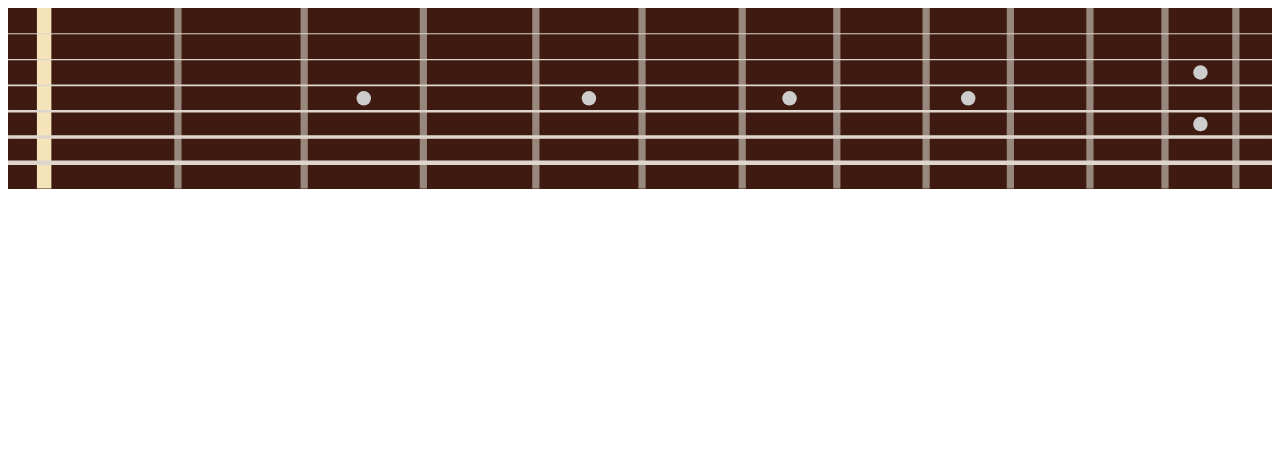
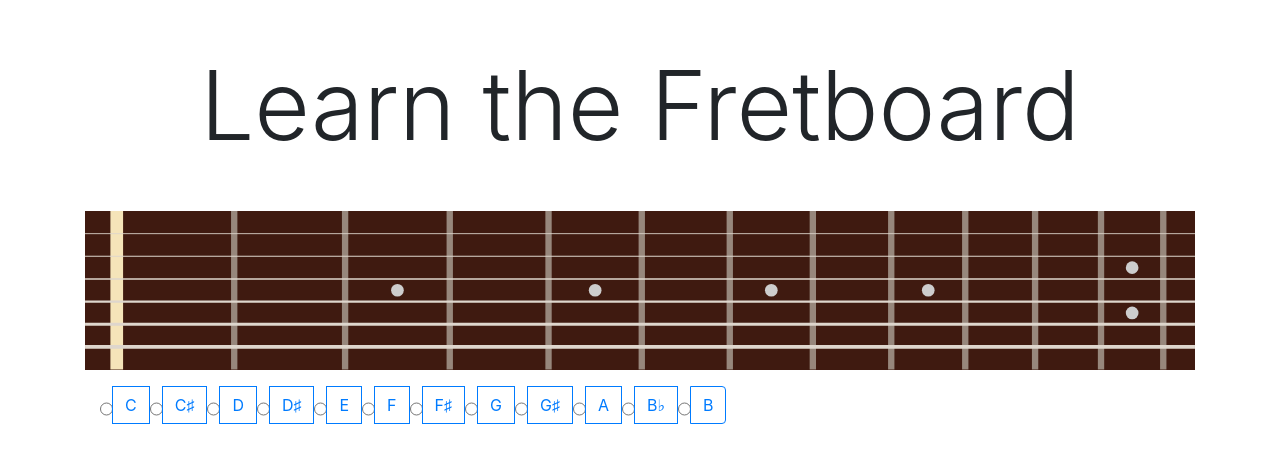
Before and after one commit to styopa/fretboard, a plain HTML site: page index.html in a window 1280 px wide. Drawn offline with nearby package versions, Linux system fonts and the light colour scheme.

Commit message:
Refactor, add Bootstrap

```diff
--- a/fretboard.js
+++ b/fretboard.js
@@ -1,3 +1,38 @@
+function addAttr(element, name, value) {
+  const attr = document.createAttribute(name);
+  attr.value = value;
+  element.setAttributeNode(attr);
+}
+
+function addChild(parnt, child_name, attrs, text) {
+  const child = document.createElement(child_name);
+  for (let name in attrs) {
+    addAttr(child, name, attrs[name]);
+  }
+  if (text !== undefined) {
+    child.appendChild(document.createTextNode(text));
+  }
+  parnt.appendChild(child);
+  return child;
+}
+
+function addText(parnt, text) {
+  parnt.appendChild(document.createTextNode(text));
+}
+
+class Notes {
+  static {
+    Notes.all = 'C C♯ D D♯ E F F♯ G G♯ A B♭ B'.split(' ');
+    Notes.natural = Notes.all.filter(str => str.length == 1);
+  }
+
+  static toId(label) {
+    return label.toLowerCase()
+      .replaceAll('♯', 'sharp')
+      .replaceAll('♭', 'flat');
+  }
+}
+
 class Fretboard {
   #svg;
   #width;
@@ -12,7 +47,7 @@ class Fretboard {
     this.#height = dimensions[3];
 
     const nut = this.addLine(true, this.#margin, 'nut');
-    this.addAttr(nut, 'stroke-width', 8);
+    addAttr(nut, 'stroke-width', 8);
 
     this.addInlays();
 
@@ -21,14 +56,14 @@ class Fretboard {
       let x = this.getFretX(i);
       //console.log(`Fret ${i} distance from nut ${Math.round(x)}`);
       let fret = this.addLine(true, x, 'fret');
-      this.addAttr(fret, 'stroke-width', 4);
+      addAttr(fret, 'stroke-width', 4);
     }
 
     // draw strings
     const gauges = [.011, .014, .018, .028, .038, .049];
     for (let i = 0; i < 6; i++) {
       let str = this.addLine(false, this.getStringY(i + 1), 'string');
-      this.addAttr(str, 'stroke-width', gauges[i] * 50);
+      addAttr(str, 'stroke-width', gauges[i] * 50);
     }
   }
 
@@ -37,7 +72,7 @@ class Fretboard {
       [pos, 0, 'V', this.#height] :
       [0, pos, 'H', this.#width];
     params.unshift('M');
-    return this.addChild(this.#svg, 'path', {
+    return this.addSvgChild(this.#svg, 'path', {
       d: params.join(' '),
       class: cls
     });
@@ -53,19 +88,13 @@ class Fretboard {
     return this.#height / 7 * i;
   }
 
-  addAttr(element, name, value) {
-    const attr = document.createAttribute(name);
-    attr.value = value;
-    element.setAttributeNode(attr);
-  }
-
-  addChild(parnt, child_name, attrs) {
+  addSvgChild(parnt, child_name, attrs) {
     const child = document.createElementNS(
       'http://www.w3.org/2000/svg',
       child_name
     );
     for (let name in attrs) {
-      this.addAttr(child, name, attrs[name]);
+      addAttr(child, name, attrs[name]);
     }
     parnt.appendChild(child);
     return child;
@@ -85,7 +114,7 @@ class Fretboard {
 
     for (let i of [3, 5, 7, 9]) {
       inlay_attrs.cx = this.getInlayX(i);
-      this.addChild(this.#svg, 'circle', inlay_attrs);
+      this.addSvgChild(this.#svg, 'circle', inlay_attrs);
     }
 
     // double inlay on 12th fret
@@ -93,12 +122,31 @@ class Fretboard {
     let inlay_y = this.#height * 5 / 14;
     for (let y of [inlay_y, this.#height - inlay_y]) {
       inlay_attrs.cy = y;
-      this.addChild(this.#svg, 'circle', inlay_attrs);
+      this.addSvgChild(this.#svg, 'circle', inlay_attrs);
     }
+  }
+}
+
+function addButtons() {
+  const radios = document.getElementById('note_radios');
+  for (let note of Notes.all) {
+    let id = Notes.toId(note);
+    addChild(radios, 'input', {
+      type: 'radio',
+      class: 'btn-check',
+      name: 'notes',
+      id: id,
+      autocomplete: 'off'
+    });
+    addChild(radios, 'label', {
+      class: 'btn btn-outline-primary',
+      for: id
+    }, note);
   }
 }
 
 window.addEventListener('load', function () {
   const svg = document.getElementById('fretboard');
   const f = new Fretboard(svg);
+  addButtons();
 }, false);
--- a/index.html
+++ b/index.html
@@ -2,10 +2,19 @@
 <html lang="en">
   <head>
     <title>Fretboard</title>
-    <script src="./fretboard.js"></script>
+    <meta name="viewport" content="width=device-width, initial-scale=1">
+    <link href="./css/bootstrap.min.css" rel="stylesheet">
     <link rel="stylesheet" href="fretboard.css" />
   </head>
   <body>
-    <svg id="fretboard" xmlns="http://www.w3.org/2000/svg" viewbox="0 0 700 100" />
+    <div class="text-center container">
+      <h1 class="display-1 my-5">Learn the Fretboard</h1>
+      <svg id="fretboard" xmlns="http://www.w3.org/2000/svg" viewbox="0 0 700 100" />
+      <div class="container text-left">
+        <div id="note_radios" class="my-3 btn-group" role="group"></div>
+      </div>
+    </div>
+    <script src="./js/bootstrap.bundle.min.js"></script>
+    <script src="./fretboard.js"></script>
   </body>
 </html>
```
